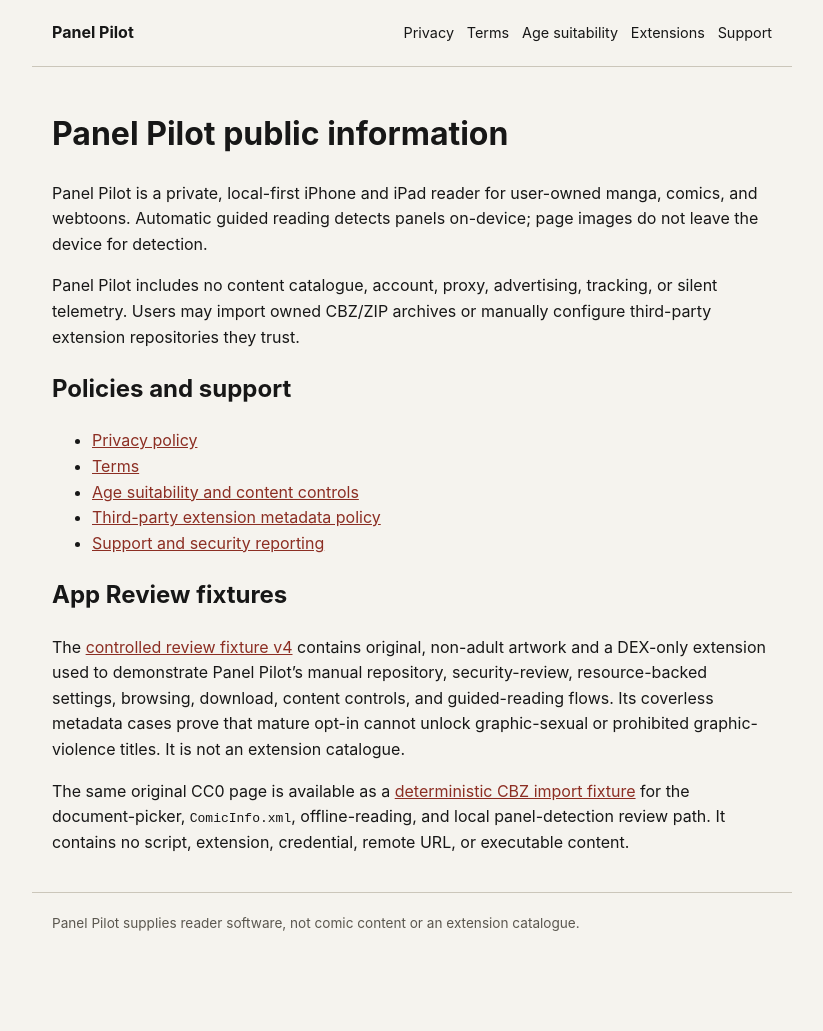
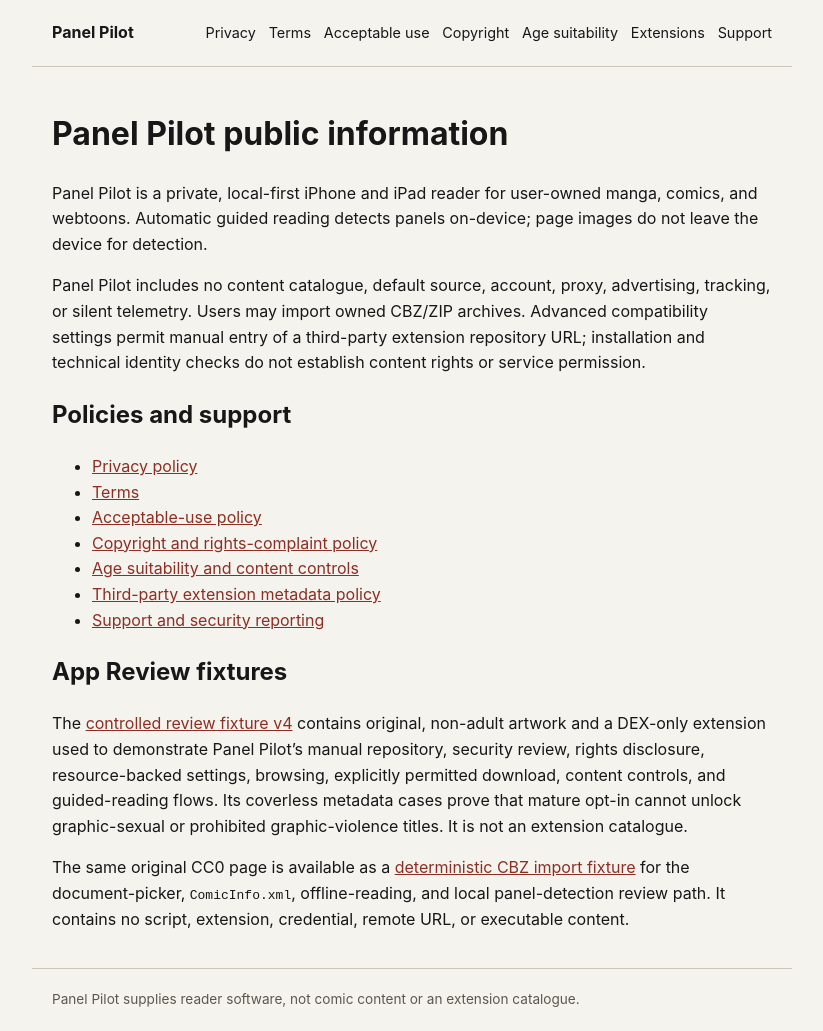
Before and after one commit to ahibbert/panelpilot-public, a Jekyll site: the page built from index.md, in a window 1280 px wide. Shown: the whole page, without its empty margins (228-1051 px from the left). Built offline with Jekyll 4.4.1, drawn with Linux system fonts in a browser that asks for light colours; before the commit the page ends 954 px from its top, so only the background shows below that.

Commit message:
Publish rights and acceptable-use policy drafts

```diff
--- a/_layouts/default.html
+++ b/_layouts/default.html
@@ -30,6 +30,8 @@
     <nav aria-label="Public information">
       <a href="{{ '/privacy.html' | relative_url }}">Privacy</a>
       <a href="{{ '/terms.html' | relative_url }}">Terms</a>
+      <a href="{{ '/acceptable-use.html' | relative_url }}">Acceptable use</a>
+      <a href="{{ '/copyright.html' | relative_url }}">Copyright</a>
       <a href="{{ '/age-suitability.html' | relative_url }}">Age suitability</a>
       <a href="{{ '/extensions.html' | relative_url }}">Extensions</a>
       <a href="{{ '/support.html' | relative_url }}">Support</a>
--- a/index.md
+++ b/index.md
@@ -7,18 +7,20 @@ title: Public information
 
 Panel Pilot is a private, local-first iPhone and iPad reader for user-owned manga, comics, and webtoons. Automatic guided reading detects panels on-device; page images do not leave the device for detection.
 
-Panel Pilot includes no content catalogue, account, proxy, advertising, tracking, or silent telemetry. Users may import owned CBZ/ZIP archives or manually configure third-party extension repositories they trust.
+Panel Pilot includes no content catalogue, default source, account, proxy, advertising, tracking, or silent telemetry. Users may import owned CBZ/ZIP archives. Advanced compatibility settings permit manual entry of a third-party extension repository URL; installation and technical identity checks do not establish content rights or service permission.
 
 ## Policies and support
 
 - [Privacy policy](privacy.html)
 - [Terms](terms.html)
+- [Acceptable-use policy](acceptable-use.html)
+- [Copyright and rights-complaint policy](copyright.html)
 - [Age suitability and content controls](age-suitability.html)
 - [Third-party extension metadata policy](extensions.html)
 - [Support and security reporting](support.html)
 
 ## App Review fixtures
 
-The [controlled review fixture v4](review-fixture-v4/README.html) contains original, non-adult artwork and a DEX-only extension used to demonstrate Panel Pilot's manual repository, security-review, resource-backed settings, browsing, download, content controls, and guided-reading flows. Its coverless metadata cases prove that mature opt-in cannot unlock graphic-sexual or prohibited graphic-violence titles. It is not an extension catalogue.
+The [controlled review fixture v4](review-fixture-v4/README.html) contains original, non-adult artwork and a DEX-only extension used to demonstrate Panel Pilot's manual repository, security review, rights disclosure, resource-backed settings, browsing, explicitly permitted download, content controls, and guided-reading flows. Its coverless metadata cases prove that mature opt-in cannot unlock graphic-sexual or prohibited graphic-violence titles. It is not an extension catalogue.
 
 The same original CC0 page is available as a [deterministic CBZ import fixture](review-fixture/files/) for the document-picker, `ComicInfo.xml`, offline-reading, and local panel-detection review path. It contains no script, extension, credential, remote URL, or executable content.
```
Also changed, not shown: acceptable-use.md (added, +22 -0 lines), copyright.md (added, +32 -0 lines), extensions.md (+6 -2 lines), privacy.md (+4 -2 lines), support.md (+4 -2 lines), terms.md (+5 -1 lines), README.md.
